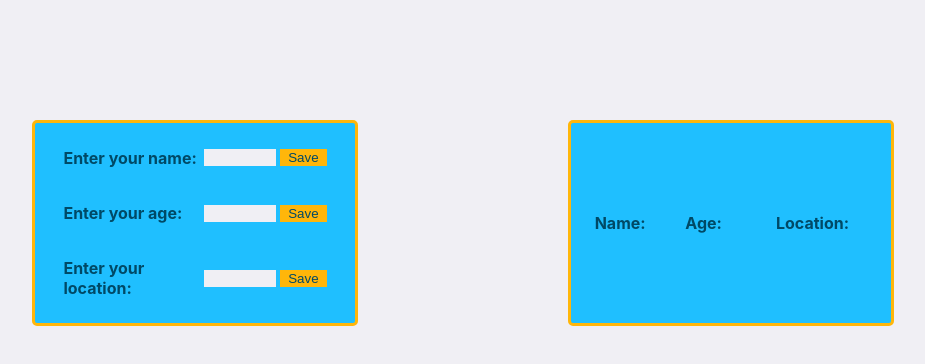
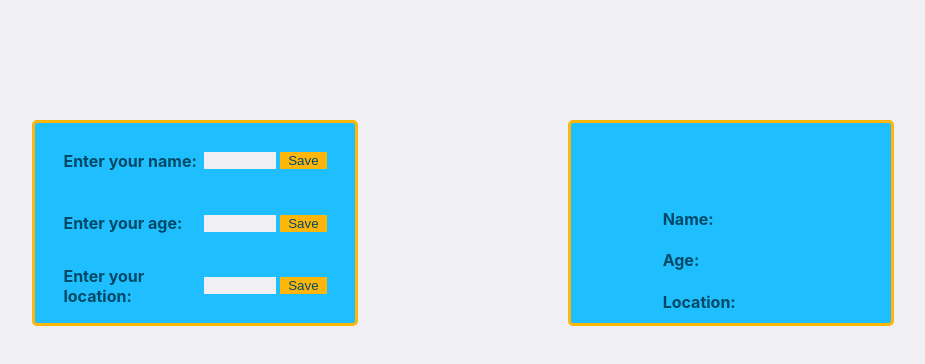
Before and after one commit to TurnerAndrew/redux-demo, a React (Create React App) app: page / in a window 1280 px wide. Shown: the top 364 px of the page, without its empty margins (177-1102 px from the left). Built offline with nearby package versions, Linux system fonts and the light colour scheme.

Commit message:
styling complete

```diff
--- a/src/App.css
+++ b/src/App.css
@@ -21,6 +21,7 @@
 
 .form-div {
   width: 85%;
+  height: 25%;
   display: flex;
   justify-content: space-evenly;
   align-items: center;
@@ -44,3 +45,20 @@
   background-color: #ffb60a;
   color: #004966;
 }
+
+.details{
+  display: flex;
+  flex-direction: column;
+}
+
+.detail-info {
+  color: #f0eff4;
+  font-size: large;
+}
+
+.form-container{
+  display: flex;
+  width: 50%;
+  justify-content: flex-start;
+  align-items: baseline;
+}
--- a/src/App.js
+++ b/src/App.js
@@ -8,7 +8,7 @@ function App() {
   return (
     <div id='main'>
       <div id='input-container' className='main-container'>
-        <Name/>
+        <Name />
         <Age/>
         <Location/>
       </div>
--- a/src/components/Age.js
+++ b/src/components/Age.js
@@ -13,8 +13,8 @@ const Age = (props) => {
   return (
     <div className={'form-div'}>
         <h1 className={'label'}>Enter your age:</h1>
-        <input type='text' className='input'></input>
-        <button className={'save'}>Save</button>
+        <input type='text' className='input' onChange={e => setAge(e.target.value)}></input>
+        <button className={'save'} onClick={addAge}>Save</button>
     </div>
     )
 };
--- a/src/components/Details.js
+++ b/src/components/Details.js
@@ -2,11 +2,14 @@ import React from 'react';
 import { useSelector } from 'react-redux'
 
 const Details = () => {
+
+  const { name, age, location } = useSelector(store => store)
+
   return (
-    <div className={'form-div'}>
-        <h1 className={'label'}>Name: </h1><h2 className={'detail-info'}></h2>
-        <h1 className={'label'}>Age: </h1><h2 className={'detail-info'}></h2>
-        <h1 className={'label'}>Location:</h1> <h2 className={'detail-info'}></h2>
+    <div className={'form-div details'}>
+        <div className={'form-container'}><h1 className={'label'}>Name: </h1><h2 className={'detail-info'}>{name}</h2></div>
+        <div className={'form-container'}><h1 className={'label'}>Age: </h1><h2 className={'detail-info'}>{age}</h2></div>
+        <div className={'form-container'}><h1 className={'label'}>Location: </h1> <h2 className={'detail-info'}>{location}</h2></div>
     </div>
     )
 };
--- a/src/components/Location.js
+++ b/src/components/Location.js
@@ -13,8 +13,8 @@ const Location = (props) => {
   return (
     <div className={'form-div'}>
         <h1 className={'label'}>Enter your location:</h1>
-        <input type='text' className='input'></input>
-        <button className={'save'}>Save</button>
+        <input type='text' className='input' onChange={e => setLocation(e.target.value)}></input>
+        <button className={'save'} onClick={addLocation}>Save</button>
     </div>
     )
 };
--- a/src/components/Name.js
+++ b/src/components/Name.js
@@ -1,16 +1,29 @@
 import React, {useState} from 'react';
 import { connect } from 'react-redux'
+
 import { addName } from '../redux/reducer';
 
-const Name = () => {
+const Name = (props) => {
+
+  const [name, setName] = useState()
+
+  const addName = () => {
+    props.addName(name)
+  }
 
   return (
       <div className={'form-div'}>
           <h1 className={'label'}>Enter your name:</h1>
-          <input type='text' className={'input'}></input>
-          <button className={'save'}>Save</button>
+          <input type='text' className={'input'} onChange={e => setName(e.target.value)}></input>
+          <button className={'save'} onClick={addName}>Save</button>
       </div>
     )
 };
 
-export default Name;
+const mapStateToProps = (state) => {
+  return {
+    name: state.name
+  }
+}
+
+export default connect(mapStateToProps, {addName})(Name);
```
Also changed, not shown: 1 other file (tests, documents, lock files or other folders).
